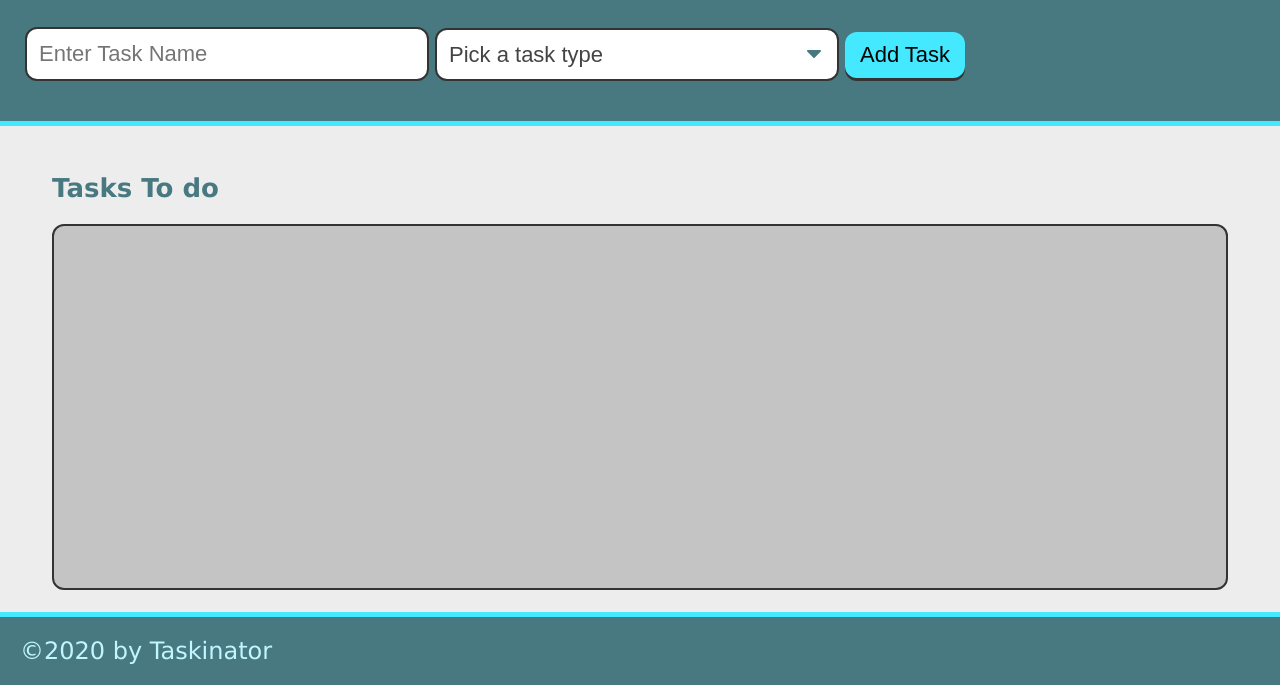
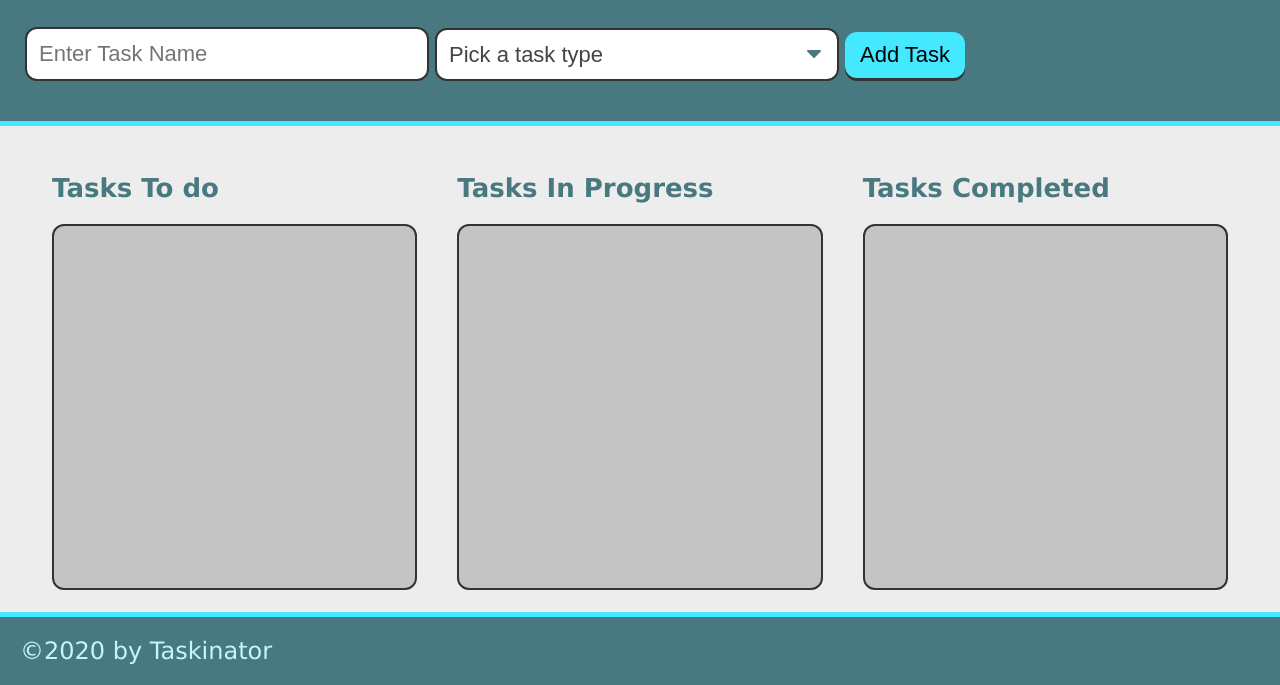
Before and after one commit to codyeddie/taskinator, a plain HTML site: page index.html in a window 1280 px wide. Shown: the part 115-800 px from the top of the page. Drawn offline with Linux system fonts and the light colour scheme.

Commit message:
add new task sections to HTML

```diff
--- a/index.html
+++ b/index.html
@@ -31,9 +31,21 @@
 
     <main class="page-content">
         <section class="task-list-wrapper">
-        <h2 class="list-title">Tasks To do</h2>
-        <ul class="task-list" id="tasks-to-do"></ul>
+            <h2 class="list-title">Tasks To do</h2>
+            <ul class="task-list" id="tasks-to-do"></ul>
+        </section>
 
+        <!-- Tasks in Progress -->
+        <section class="task-list-wrapper">
+            <h2 class="list-title">Tasks In Progress</h2>
+            <ul class="task-list" id="tasks-in-progress"></ul>
+        </section>
+
+        <!-- Tasks Completed -->
+        <section class="task-list-wrapper">
+            <h2 class="list-title">Tasks Completed</h2>
+            <ul class="task-list" id="tasks-completed"></ul>
+        </section>
     </main>
 
     <footer>
```
